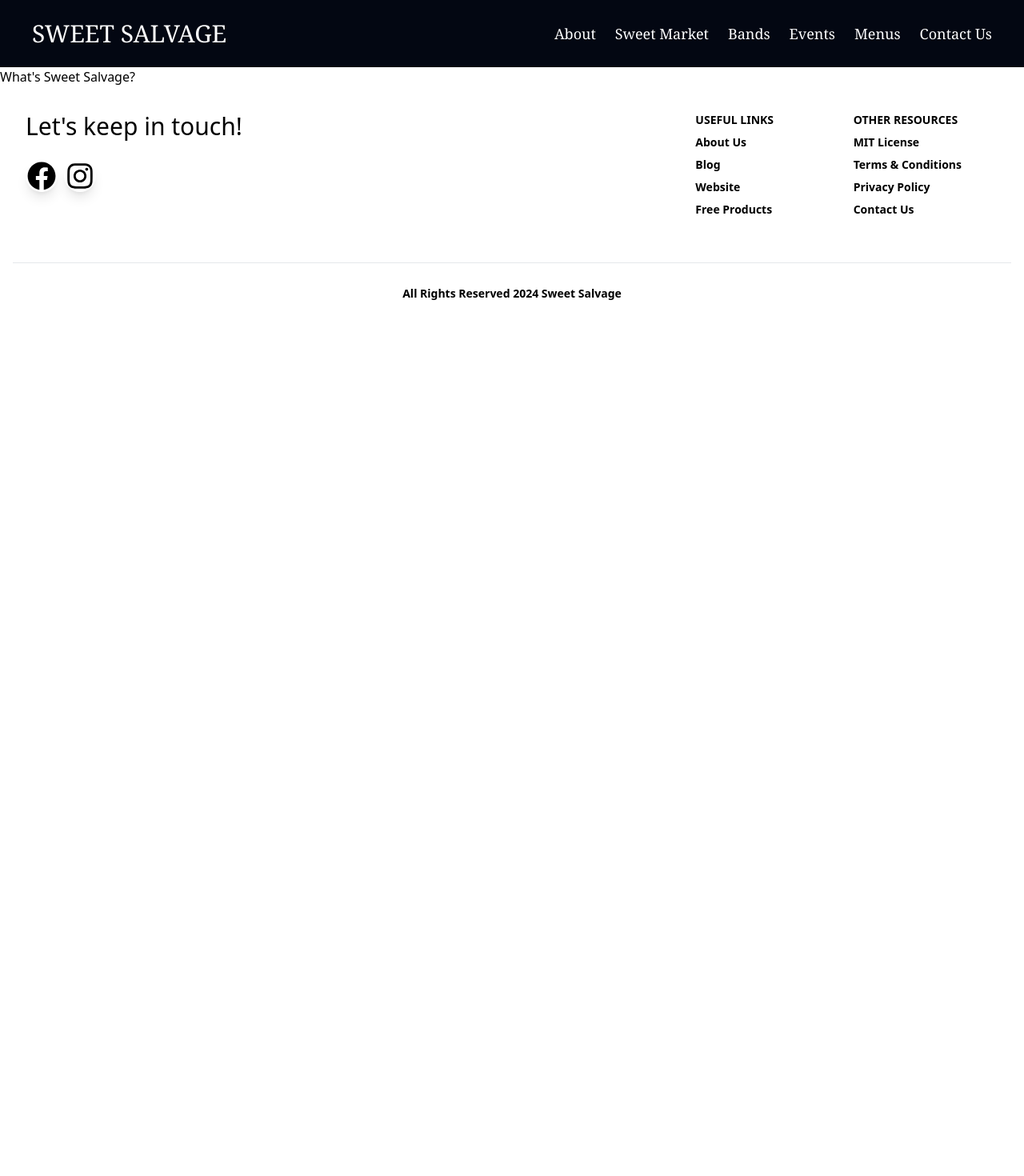
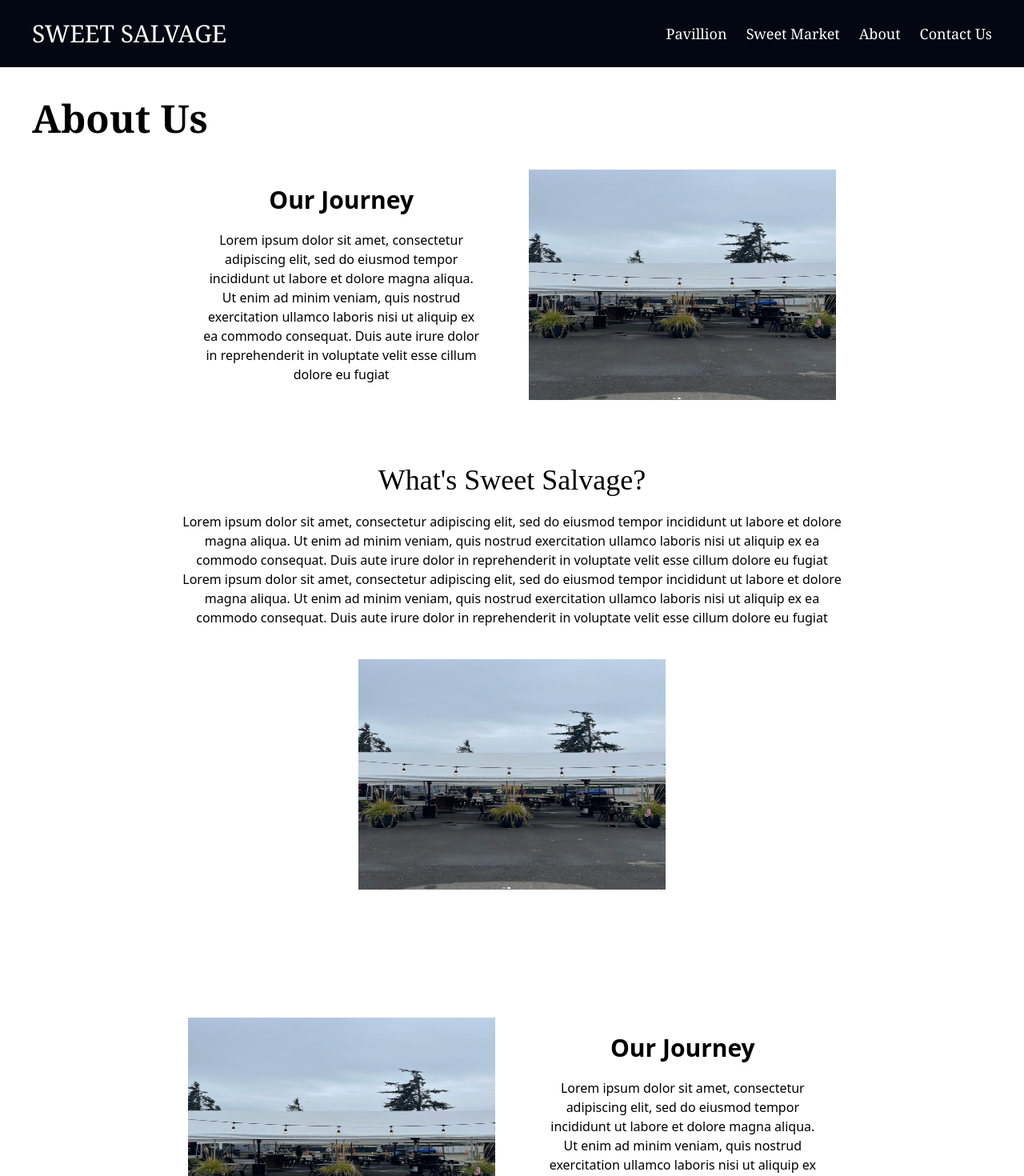
Before and after one commit to b-crites/sweetsalvage, a Next.js app: page /about-us in a window 1280 px wide. Shown: the top 1470 px of the page at 80% size. Before the commit the page ends 800 px from the top, so only its background shows below. Built offline with nearby package versions, Linux system fonts and the light colour scheme.

Commit message:
Band page done, about page done, header fixed to group pavillion tabs

```diff
--- a/app/about-us/page.js
+++ b/app/about-us/page.js
@@ -1,14 +1,78 @@
 export default function About() {
-  return <>
+  return (
+    <>
+      <div className="bg-white pb-12">
+        <div className="mt-10 lg:ms-10 pb-10">
+          <h1 className="font-bold font-serif lg:text-left text-center text-5xl">
+            About Us
+          </h1>
+        </div>
+        <div className="grid lg:grid-cols-2 grid-cols-1 text-center mx-auto  w-8/12">
+          <div className="col-span-1 my-auto">
+            <div className="">
+              <h2 className=" font-bold text-3xl text-center">Our Journey</h2>
+            </div>
+            <div className="pt-5 mx-3 lg:mx-10 ">
+              <p>
+                Lorem ipsum dolor sit amet, consectetur adipiscing elit, sed do
+                eiusmod tempor incididunt ut labore et dolore magna aliqua. Ut
+                enim ad minim veniam, quis nostrud exercitation ullamco laboris
+                nisi ut aliquip ex ea commodo consequat. Duis aute irure dolor
+                in reprehenderit in voluptate velit esse cillum dolore eu fugiat
+              </p>
+            </div>
+          </div>
+          <div className="pt-10 lg:pt-0">
+            <img className="w-96 h-72 mx-auto" src="/Img/View.png" alt="" />
+          </div>
+        </div>
+        {/* ------------------------------------------------------------------------------------ */}
+        <div className="grid grid-cols-1 w-8/12 mx-auto py-10 lg:py-20">
+          <div className="">
+            <h2 className="greatFont text-4xl text-center">
+              What's Sweet Salvage?
+            </h2>
+          </div>
+          <div className="lg:mx-3 pt-5 text-center">
+            <p>
 
-
-        <div className="bg-white">
+              Lorem ipsum dolor sit amet, consectetur adipiscing elit, sed do
+              eiusmod tempor incididunt ut labore et dolore magna aliqua. Ut
+              enim ad minim veniam, quis nostrud exercitation ullamco laboris
+              nisi ut aliquip ex ea commodo consequat. Duis aute irure dolor in
+              reprehenderit in voluptate velit esse cillum dolore eu fugiat
+              Lorem ipsum dolor sit amet, consectetur adipiscing elit, sed do
+              eiusmod tempor incididunt ut labore et dolore magna aliqua. Ut
+              enim ad minim veniam, quis nostrud exercitation ullamco laboris
+              nisi ut aliquip ex ea commodo consequat. Duis aute irure dolor in
+              reprehenderit in voluptate velit esse cillum dolore eu fugiat
+            </p>
+          </div>
+          <div className="lg:pt-10 pt-0">
+            <img className="w-96 h-72 mx-auto" src="/Img/View.png" alt="" />
+          </div>
+        </div>
+        {/* --------------------------------------------------------------------------------------- */}
+        <div className="grid lg:grid-cols-2 grid-cols-1 text-center mx-auto pt-10 lg:pt-20 w-8/12">
+          <div className="pt-10 lg:pt-0 order-2 lg:order-1">
+            <img className="w-96 h-72 mx-auto" src="/Img/View.png" alt="" />
+          </div>
+          <div className="col-span-1 my-auto lg:order-2 order-1">
             <div className="">
-                <h3>What's Sweet Salvage?</h3>
+              <h2 className=" font-bold text-3xl text-center">Our Journey</h2>
             </div>
-
-
+            <div className="lg:pt-5 mx-3 lg:mx-10 ">
+              <p>
+                Lorem ipsum dolor sit amet, consectetur adipiscing elit, sed do
+                eiusmod tempor incididunt ut labore et dolore magna aliqua. Ut
+                enim ad minim veniam, quis nostrud exercitation ullamco laboris
+                nisi ut aliquip ex ea commodo consequat. Duis aute irure dolor
+                in reprehenderit in voluptate velit esse cillum dolore eu fugiat
+              </p>
+            </div>
+          </div>
         </div>
-
-         </>;
+      </div>
+    </>
+  );
 }
--- a/app/bands/[id]/page.jsx
+++ b/app/bands/[id]/page.jsx
@@ -18,7 +18,7 @@ const BandPage = ({ params }) => {
         <div className=' col-span-1 mt-10 ms-10'>
         <h1 className='font-semibold text-5xl'>{band.name}</h1>
         </div>
-    <div className=' col-span-1 w-8/12'>
+    <div className=' mt-10 col-span-1 w-10/12'>
     <div className='grid lg:grid-cols-2 grid-cols-1'>
         <div className=' col-span-1'>
       <p className='pt-5 ms-10 font-semibold text-xl'><span className='text-xl font-bold'>Band Member(s): </span> {band.members}</p>
@@ -28,9 +28,14 @@ const BandPage = ({ params }) => {
 
       </div>
       </div>
+    <div className='col-span-1 ms-auto'>
+        <img className='bg-red-600 h-80' src={band.img}/>
+    </div>
       </div>
+    </div>
+      <div className='ms-10 pt-10'>
       <button className=' bg-gray-300 rounded-md py-2 px-4' onClick={() => router.back()}>Go Back</button>
-    </div>
+      </div>
     </div>
   );
 };
--- a/app/components/Footer.jsx
+++ b/app/components/Footer.jsx
@@ -5,7 +5,7 @@ import { FaInstagram } from "react-icons/fa";
 function Footer() {
   return (
     <>
-      <footer className="relative bg-blueGray-200 pt-8 pb-6">
+      <footer className=" relative bg-blueGray-200 pt-8 pb-6">
         <div className="container mx-auto px-4">
           <div className="flex flex-wrap text-left lg:text-left">
             <div className="w-full lg:w-6/12 px-4">
--- a/app/components/Header.jsx
+++ b/app/components/Header.jsx
@@ -1,11 +1,10 @@
-'use client'
+"use client";
 import Link from "next/link";
 import React, { useState, useEffect } from "react";
 
 function Header() {
   const [isMenuOpen, setIsMenuOpen] = useState(false);
 
-  // Toggle body overflow based on menu state
   useEffect(() => {
     if (isMenuOpen) {
       document.body.style.overflow = "hidden";
@@ -13,7 +12,6 @@ function Header() {
       document.body.style.overflow = "auto";
     }
 
-    // Cleanup to reset overflow when component unmounts
     return () => {
       document.body.style.overflow = "auto";
     };
@@ -23,33 +21,38 @@ function Header() {
     setIsMenuOpen((prev) => !prev);
   };
 
-
-
   return (
     <nav className="bg-gray-950 w-full py-6">
       <div className="flex justify-between items-center px-5 md:px-10">
         {/* Logo */}
         <h2 className="font-serif text-3xl text-white">
-          <Link href={"/"}>
-          <button onClick={() => setIsMenuOpen(false)}>SWEET SALVAGE</button>
+          <Link href="/">
+            <button onClick={() => setIsMenuOpen(false)}>SWEET SALVAGE</button>
           </Link>
         </h2>
 
         {/* Desktop Links */}
         <ul className="hidden md:flex text-white font-serif text-lg space-x-6">
-          <li>
-            <Link href="/about-us"><button>About</button></Link>
+          <li className="relative group">
+            <button className="focus:outline-none">Pavillion</button>
+            <div className="absolute left-0 z-50 w-48 bg-white text-black rounded-md shadow-lg overflow-hidden transition-all duration-300 max-h-0 opacity-0 transform scale-y-75 group-hover:max-h-96 group-hover:opacity-100 group-hover:scale-y-100">
+              <Link href="/bands"><button className="block px-4 py-2 text-sm hover:text-white hover:bg-gray-700 w-full text-left">Bands</button></Link>
+              <Link href="/events"><button className="block px-4 py-2 text-sm hover:text-white hover:bg-gray-700 w-full text-left">Events</button></Link>
+              <Link href="/menus"><button className="block px-4 py-2 text-sm hover:text-white hover:bg-gray-700 w-full text-left">Menus</button></Link>
+            </div>
           </li>
           <li>
             <Link href="/sweet-market"><button>Sweet Market</button></Link>
           </li>
           <li>
-            <Link href="/bands"><button>Bands</button></Link>
+            <Link href="/about-us"><button>About</button></Link>
           </li>
+
+          {/* Dropdown Menu with Slide Effect */}
+
           <li>
-          <Link href="/events"><button>Events</button></Link></li>
-         <li> <Link href="/menus"><button>Menus</button></Link></li>
-       <li>   <Link href="/contact"><button>Contact Us</button></Link>     </li>
+            <Link href="/contact"><button>Contact Us</button></Link>
+          </li>
         </ul>
 
         {/* Mobile Hamburger Icon */}
@@ -67,7 +70,6 @@ function Header() {
           isMenuOpen ? "opacity-100 visible" : "opacity-0 invisible"
         }`}
       >
-        {/* Close Button */}
         <button
           onClick={handleMenuToggle}
           className="absolute top-5 right-5 text-3xl focus:outline-none"
@@ -81,9 +83,20 @@ function Header() {
             <Link href="/about-us"><button>About</button></Link>
           </li>
           <li onClick={handleMenuToggle}>
-         <Link href="/events"><button>Events</button></Link></li>
-         <li onClick={handleMenuToggle}> <Link href="/menus"><button>Menus</button></Link></li>
-       <li onClick={handleMenuToggle}>   <Link href="/contact"><button>Contact Us</button></Link>     </li>
+            <Link href="/sweet-market"><button>Sweet Market</button></Link>
+          </li>
+          <li onClick={handleMenuToggle}>
+            <Link href="/bands"><button>Bands</button></Link>
+          </li>
+          <li onClick={handleMenuToggle}>
+            <Link href="/events"><button>Events</button></Link>
+          </li>
+          <li onClick={handleMenuToggle}>
+            <Link href="/menus"><button>Menus</button></Link>
+          </li>
+          <li onClick={handleMenuToggle}>
+            <Link href="/contact"><button>Contact Us</button></Link>
+          </li>
         </ul>
       </div>
     </nav>
--- a/app/globals.css
+++ b/app/globals.css
@@ -1,6 +1,10 @@
 @tailwind base;
 @tailwind components;
 @tailwind utilities;
+
+
+@import url('https://fonts.googleapis.com/css2?family=Great+Vibes&display=swap');
+
 
 .center{
     justify-content: center;
@@ -11,3 +15,9 @@
 .bandImg:hover {
     transform: scale(105%);
 }
+
+.greatFont {
+    font-family: "Great Vibes", cursive !important;
+    font-weight: 400;
+    font-style: normal;
+  }
--- a/app/page.js
+++ b/app/page.js
@@ -96,9 +96,11 @@ export default function Home() {
               </div>
             ))}
             <div className=" pt-10 center">
-              <button className="rounded-xl py-2 px-6 text-xl bg-red-500 text-white">
+              <Link href="/events">
+              <button className="active:scale-95 duration-75 rounded-lg bg-red-400 text-white px-4 py-2">
                 See All
               </button>
+              </Link>
             </div>
           </div>
         </div>
@@ -156,7 +158,7 @@ export default function Home() {
   </div>
     <div className="mt-3 center">
     <Link href="about-us">
-    <button className="active:scale-95 duration-75 rounded-md bg-red-400 text-white px-4 py-2">View More</button>
+    <button className="active:scale-95 duration-75 rounded-lg bg-red-400 text-white px-4 py-2">View More</button>
     </Link>
 </div>
 
```
